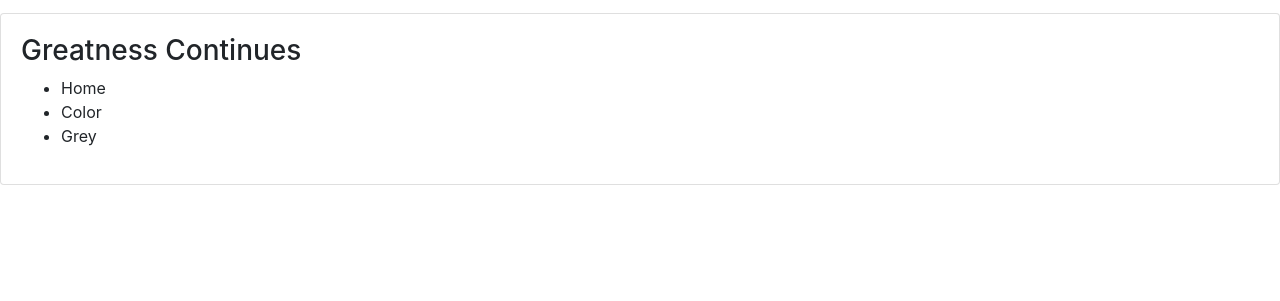
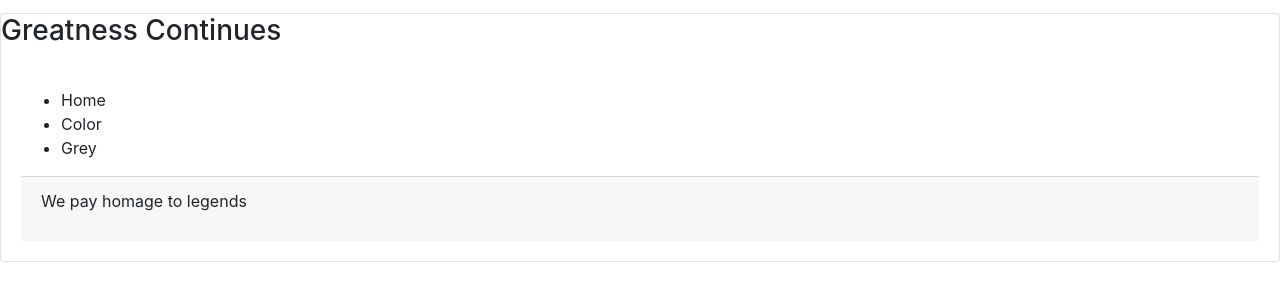
Before and after one commit to 1Dennis-Hosea/bootstrap, a plain HTML site: page index.html in a window 1280 px wide. Shown: the part 417-718 px from the top of the page. Drawn offline with Linux system fonts and the light colour scheme.

Commit message:
Add card title and footer tag

```diff
--- a/index.html
+++ b/index.html
@@ -20,15 +20,20 @@
     </ul>
     </div>
     <div class="card">
+      <div class="card-title">
+        <h3> Greatness Continues</h3>
+      </div>
       <div class="card-body">
-        <h3> Greatness Continues</h3>
+
         <ul>
           <li>Home</li>
           <li>Color</li>
           <li>Grey</li>
         </ul>
+        <div class="card-footer">
+         <p>We pay homage to legends</p>
+        </div>
       </div>
-
-    </div>
+  </div>
   </body>
 </html>
```
